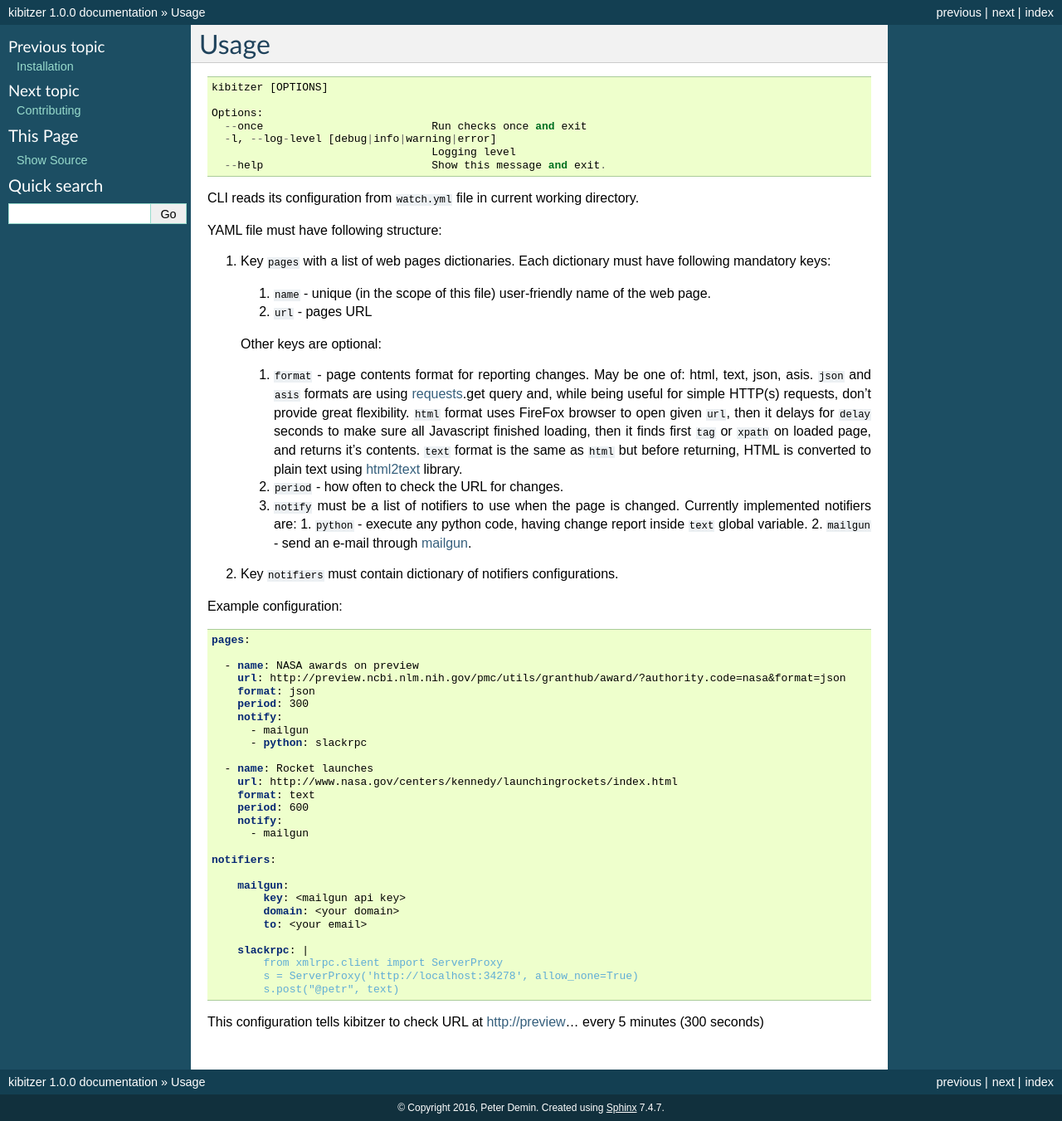
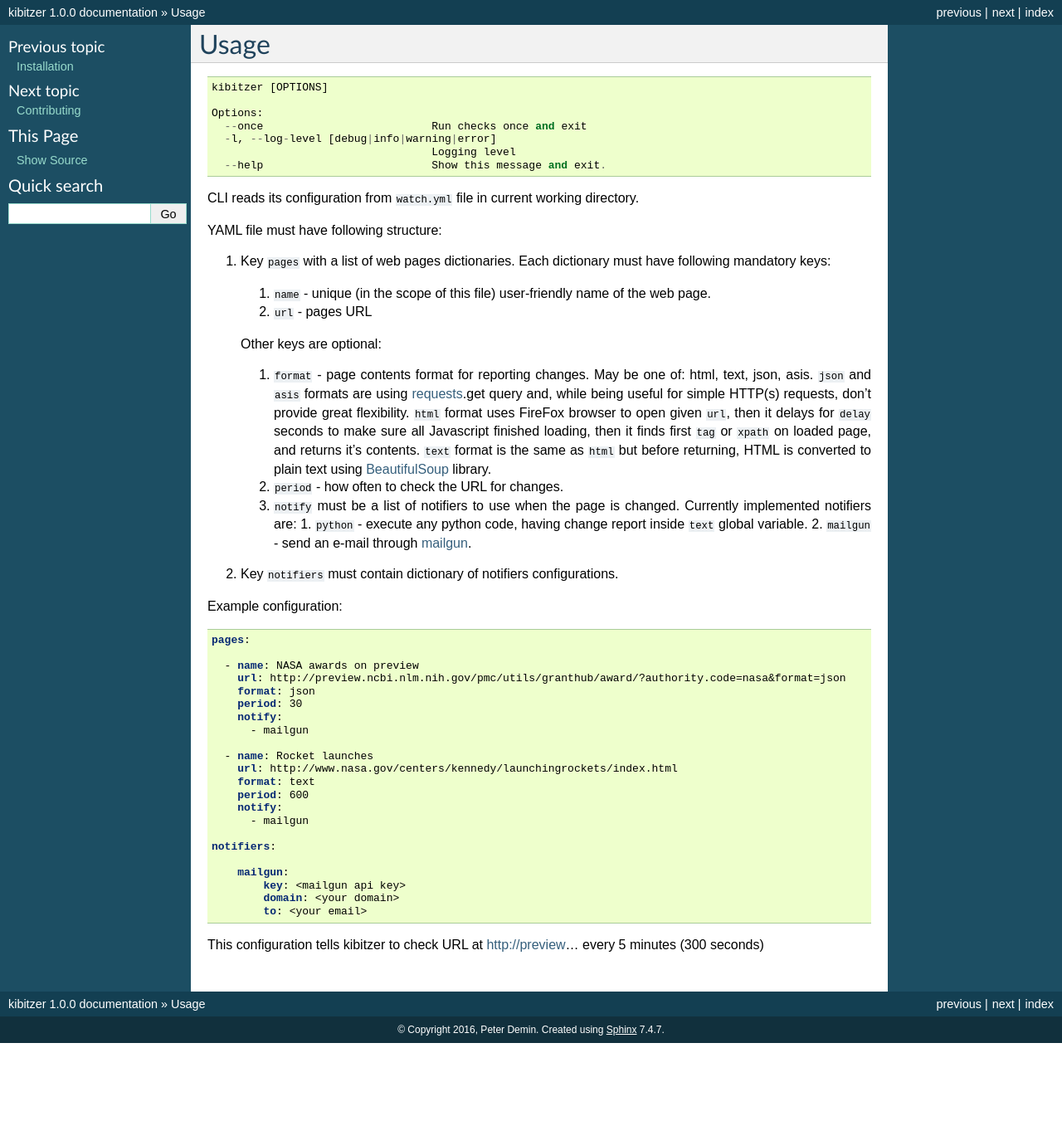
Before and after one commit to kibitzr/kibitzr, a Sphinx documentation site: the page built from docs/usage.rst, in a window 1280 px wide. Shown: the whole page at 83% size. Built offline with Sphinx 7.4.7, drawn with Linux system fonts in a browser that asks for light colours; pages that are not in the unit, such as notebooks, are missing from menus; after the commit the page ends 1257 px from its top, so only the background shows below that.

Commit message:
Dummy doc update

```diff
--- a/docs/usage.rst
+++ b/docs/usage.rst
@@ -35,7 +35,7 @@ YAML file must have following structure:
       then it finds first ``tag`` or ``xpath`` on loaded page,
       and returns it's contents.
       ``text`` format is the same as ``html`` but before returning, HTML is converted
-      to plain text using html2text_ library.
+      to plain text using BeautifulSoup_ library.
    2. ``period`` - how often to check the URL for changes.
    3. ``notify`` must be a list of notifiers to use when the page is changed.
       Currently implemented notifiers are:
@@ -53,10 +53,9 @@ Example configuration:
       - name: NASA awards on preview
         url: http://preview.ncbi.nlm.nih.gov/pmc/utils/granthub/award/?authority.code=nasa&format=json
         format: json
-        period: 300
+        period: 30
         notify:
           - mailgun
-          - python: slackrpc
 
       - name: Rocket launches
         url: http://www.nasa.gov/centers/kennedy/launchingrockets/index.html
@@ -72,14 +71,9 @@ Example configuration:
             domain: <your domain>
             to: <your email>
 
-        slackrpc: |
-            from xmlrpc.client import ServerProxy
-            s = ServerProxy('http://localhost:34278', allow_none=True)
-            s.post("@petr", text)
-
 This configuration tells kibitzer to check URL at http://preview... every 5 minutes (300 seconds)
 
 
 .. _requests: http://docs.python-requests.org/
-.. _html2text: https://github.com/aaronsw/html2text
+.. _BeautifulSoup: https://www.crummy.com/software/BeautifulSoup/
 .. _mailgun: https://mailgun.com/
```
